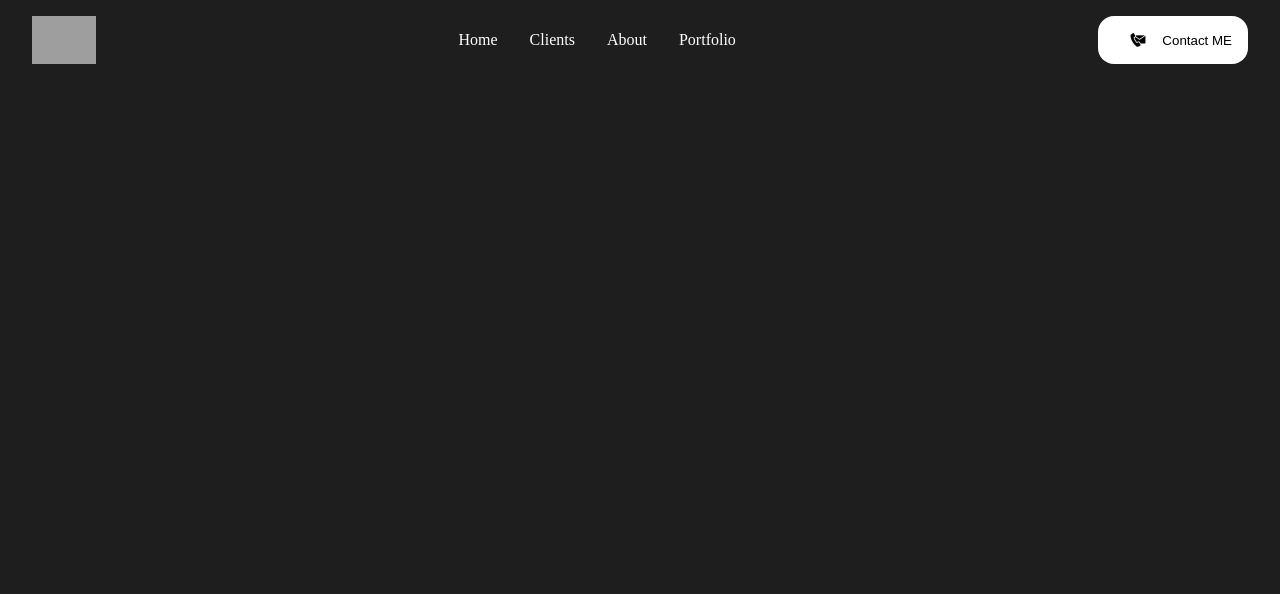
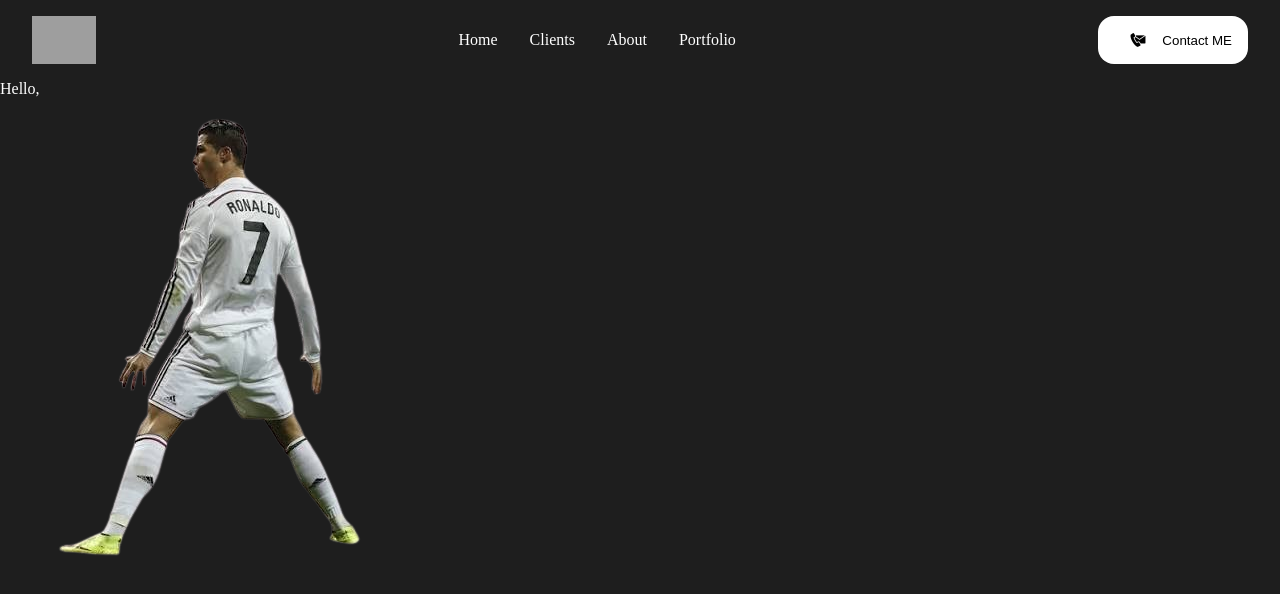
Before and after one commit to Sainrai0suiiiii/porfolio, a React (Create React App) app: page / in a window 1280 px wide. Shown: the top 594 px of the page. Built offline with nearby package versions, Linux system fonts and the light colour scheme; grey boxes are pictures that could not be loaded.

Commit message:
intro section add gare with clear image and css

```diff
--- a/src/App.js
+++ b/src/App.js
@@ -1,8 +1,11 @@
 import Navbar from "./components/navbar";
+import Intro from "./components/Intro/intro";
+
 function App() {
   return (
     <div className="App">
       <Navbar/>
+      <Intro/>
     </div>
   );
 }
--- /dev/null
+++ b/src/components/Intro/intro.js
@@ -0,0 +1,17 @@
+import React from 'react';
+import './intro.css';
+import bg from '../../assets/image.png';
+
+const Intro = () => {
+  return (
+    <section id='intro'>
+        <div className='introContent'>
+            <span className='hello'>Hello,</span>
+            <span className='introText'></span>
+        </div>
+        <img src={bg} alt='Profile' className='bg'/>
+    </section>
+  )
+}
+
+export default Intro;
```
Also changed, not shown: src/assets/image.jpg (deleted), src/assets/image.png (added), src/components/Intro/intro.css (added).
